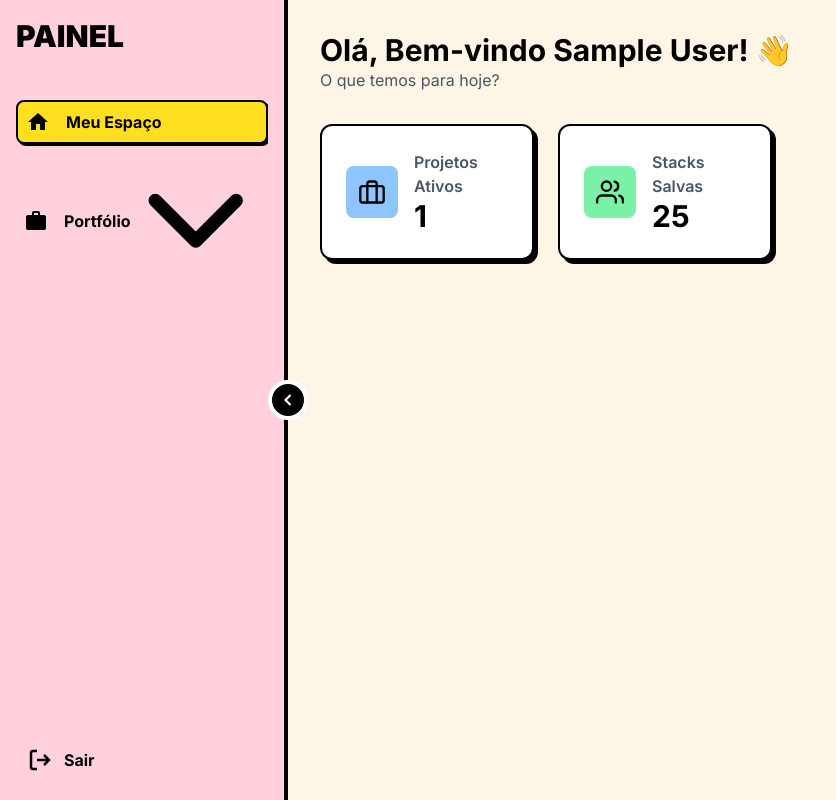
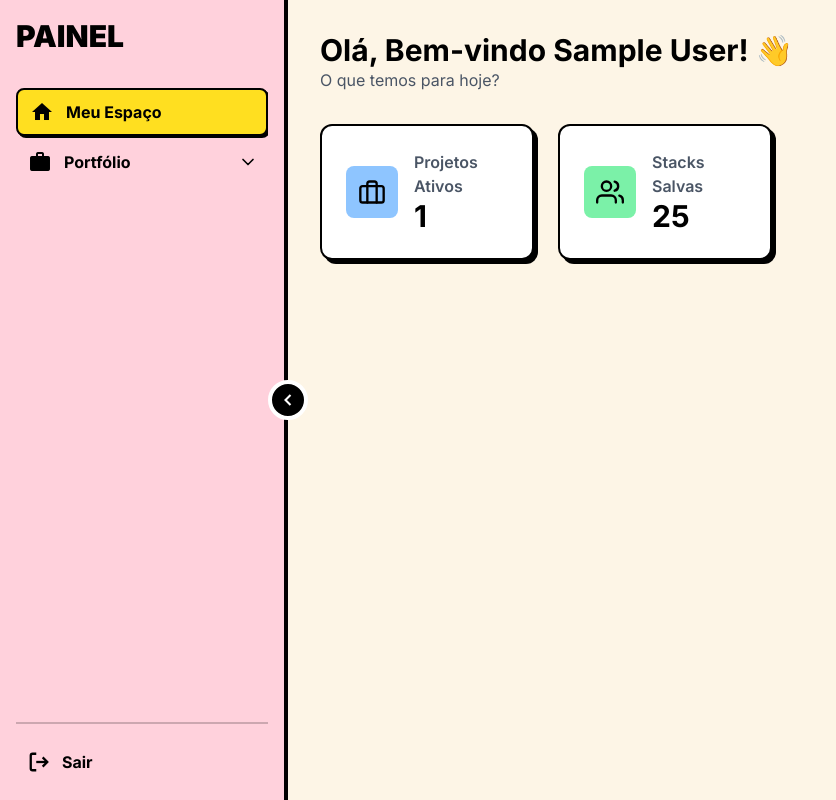
Before and after one commit to JhonatanRian/jrm-dev, a Django app: page /jrm/ in a window 1280 px wide. Shown: the whole page, without its empty margins (0-836 px from the left). Run offline with Django 5.2, Linux system fonts and the light colour scheme; the visitor is signed in with stand-in values (Sample User, id 1); data comes from the database, SQL or seed files in the repository; some libraries are stand-ins or nearby versions.

Commit message:
feat: add sidebar toggle functionality with JS and Tailwind CSS updates

```diff
--- a/core/static/js/app.js
+++ b/core/static/js/app.js
@@ -38,7 +38,7 @@ class SidebarManager {
             document.querySelectorAll('[data-submenu-list]').forEach(submenu => {
                 const hasActiveLink = submenu.querySelector('.bg-yellow-300') !== null;
                 if (hasActiveLink) {
-                    submenu.classList.remove('hidden');
+                    submenu.classList.add('open');
                     const trigger = submenu.previousElementSibling;
                     const icon = trigger.querySelector('[data-submenu-icon]');
                     if (icon) icon.classList.add('rotate-180');
@@ -60,7 +60,7 @@ class SidebarManager {
 
         if (isCollapsed) {
             document.querySelectorAll('[data-submenu-list]').forEach(submenu => {
-                submenu.classList.add('hidden');
+                submenu.classList.remove('open');
                 const icon = submenu.previousElementSibling.querySelector('[data-submenu-icon]');
                 if (icon) icon.classList.remove('rotate-180');
             });
@@ -70,12 +70,13 @@ class SidebarManager {
     handleSubmenuToggle(e, trigger) {
         if (this.sidebar.classList.contains('sidebar-collapsed')) {
             this.setSidebarState(false);
+            localStorage.setItem('sidebar-collapsed', false);
         }
 
         const submenuList = trigger.nextElementSibling;
         const submenuIcon = trigger.querySelector('[data-submenu-icon]');
 
-        if (submenuList) submenuList.classList.toggle('hidden');
+        if (submenuList) submenuList.classList.toggle('open');
         if (submenuIcon) submenuIcon.classList.toggle('rotate-180');
     }
 }
--- a/templates/components/sidebar.html
+++ b/templates/components/sidebar.html
@@ -2,53 +2,55 @@
 <aside id="sidebar"
        class="fixed top-0 left-0 h-full bg-[#FFD1DC] p-4 border-black border-r-4 transform transition-all duration-300 ease-in-out z-20 w-72">
     <div class="h-full flex flex-col">
-        <div class="flex items-center justify-between mb-10 h-10">
+        <div class="flex items-center justify-between mb-8 h-10">
             <h1 class="text-3xl font-black text-black sidebar-header-text whitespace-nowrap">PAINEL</h1>
         </div>
-        <nav class="flex-grow overflow-y-auto">
+        <nav class="flex-grow overflow-y-auto space-y-1">
 
             <a href="{% url 'core:painel' %}"
-               class="flex items-center p-2 my-1 rounded-lg transition-all duration-200 hover:bg-gray-200 {% if request.resolver_match.url_name == 'painel' %}bg-yellow-300 text-black shadow-[2px_2px_0px_rgba(0,0,0,1)] border-2 border-black{% else %}opt-menu-selected{% endif %}">
-                <i class="material-icons">home</i>
-                <span class="ml-4 font-bold sidebar-icon-text">Meu Espaço</span>
+               class="flex items-center gap-3 px-3 py-2.5 rounded-lg transition-all duration-200 hover:bg-white/50 {% if request.resolver_match.url_name == 'painel' %}bg-yellow-300 text-black shadow-[2px_2px_0px_rgba(0,0,0,1)] border-2 border-black{% endif %}">
+                <i class="material-icons text-[22px]">home</i>
+                <span class="font-bold sidebar-icon-text">Meu Espaço</span>
             </a>
 
             <!-- Gatilho do Submenu Portfólio -->
-            <div class="my-1">
+            <div>
                 <button type="button" data-submenu-trigger
-                        class="w-full flex items-center justify-between p-2 rounded-lg transition-all duration-200 hover:bg-gray-200 cursor-pointer text-black font-bold focus:outline-none">
-                    <div class="flex items-center">
-                        <i class="material-icons">work</i>
-                        <span class="ml-4 font-bold sidebar-icon-text">Portfólio</span>
+                        class="w-full flex items-center justify-between px-3 py-2.5 rounded-lg transition-all duration-200 hover:bg-white/50 cursor-pointer text-black font-bold focus:outline-none">
+                    <div class="flex items-center gap-3">
+                        <i class="material-icons text-[22px]">work</i>
+                        <span class="font-bold sidebar-icon-text">Portfólio</span>
                     </div>
-                    <svg data-submenu-icon class="w-5 h-5 transition-transform duration-200 sidebar-icon-text" xmlns="http://www.w3.org/2000/svg" fill="none" viewBox="0 0 24 24" stroke-width="2.5" stroke="currentColor">
+                    <svg data-submenu-icon class="w-4 h-4 transition-transform duration-300 ease-in-out sidebar-icon-text" xmlns="http://www.w3.org/2000/svg" fill="none" viewBox="0 0 24 24" stroke-width="2.5" stroke="currentColor">
                         <path stroke-linecap="round" stroke-linejoin="round" d="m19.5 8.25-7.5 7.5-7.5-7.5" />
                     </svg>
                 </button>
                 <!-- Lista de Links do Submenu -->
-                <div data-submenu-list class="hidden mt-1 ml-4 flex flex-col gap-1 border-l-2 border-black pl-4">
-                    <a href="{% url 'portfolio:stack_list' %}" class="flex items-center p-2 rounded-lg transition-all duration-200 hover:bg-gray-200 {% if 'stack_' in request.resolver_match.url_name and 'group_stack' not in request.resolver_match.url_name %}bg-yellow-300 text-black shadow-[2px_2px_0px_rgba(0,0,0,1)] border-2 border-black{% endif %}">
-                        <i class="material-icons text-xl">layers</i>
-                        <span class="ml-3 text-sm font-semibold sidebar-icon-text">Stacks</span>
-                    </a>
-                    <a href="{% url 'portfolio:group_stack_list' %}" class="flex items-center p-2 rounded-lg transition-all duration-200 hover:bg-gray-200 {% if 'group_stack' in request.resolver_match.url_name %}bg-yellow-300 text-black shadow-[2px_2px_0px_rgba(0,0,0,1)] border-2 border-black{% endif %}">
-                        <i class="material-icons text-xl">view_module</i>
-                        <span class="ml-3 text-sm font-semibold sidebar-icon-text">Seções Stack</span>
-                    </a>
-                    <a href="{% url 'portfolio:project_list' %}" class="flex items-center p-2 rounded-lg transition-all duration-200 hover:bg-gray-200 {% if 'project_' in request.resolver_match.url_name %}bg-yellow-300 text-black shadow-[2px_2px_0px_rgba(0,0,0,1)] border-2 border-black{% endif %}">
-                        <i class="material-icons text-xl">folder</i>
-                        <span class="ml-3 text-sm font-semibold sidebar-icon-text">Projetos</span>
-                    </a>
-                    <a href="{% url 'portfolio:configuration' %}" class="flex items-center p-2 rounded-lg transition-all duration-200 hover:bg-gray-200 {% if request.resolver_match.url_name == 'configuration' %}bg-yellow-300 text-black shadow-[2px_2px_0px_rgba(0,0,0,1)] border-2 border-black{% endif %}">
-                        <i class="material-icons text-xl">settings</i>
-                        <span class="ml-3 text-sm font-semibold sidebar-icon-text">Configurações</span>
-                    </a>
+                <div data-submenu-list class="submenu-panel overflow-hidden">
+                    <div class="ml-5 mt-1 mb-1 pl-3 border-l-3 border-black/30 space-y-0.5">
+                        <a href="{% url 'portfolio:stack_list' %}" class="flex items-center gap-2.5 px-3 py-2 rounded-md text-sm transition-all duration-200 hover:bg-white/50 {% if 'stack_' in request.resolver_match.url_name and 'group_stack' not in request.resolver_match.url_name %}bg-yellow-300 text-black shadow-[2px_2px_0px_rgba(0,0,0,1)] border-2 border-black font-bold{% else %}text-black/80 font-semibold{% endif %}">
+                            <i class="material-icons text-[18px]">layers</i>
+                            <span class="sidebar-icon-text">Stacks</span>
+                        </a>
+                        <a href="{% url 'portfolio:group_stack_list' %}" class="flex items-center gap-2.5 px-3 py-2 rounded-md text-sm transition-all duration-200 hover:bg-white/50 {% if 'group_stack' in request.resolver_match.url_name %}bg-yellow-300 text-black shadow-[2px_2px_0px_rgba(0,0,0,1)] border-2 border-black font-bold{% else %}text-black/80 font-semibold{% endif %}">
+                            <i class="material-icons text-[18px]">view_module</i>
+                            <span class="sidebar-icon-text">Seções Stack</span>
+                        </a>
+                        <a href="{% url 'portfolio:project_list' %}" class="flex items-center gap-2.5 px-3 py-2 rounded-md text-sm transition-all duration-200 hover:bg-white/50 {% if 'project_' in request.resolver_match.url_name %}bg-yellow-300 text-black shadow-[2px_2px_0px_rgba(0,0,0,1)] border-2 border-black font-bold{% else %}text-black/80 font-semibold{% endif %}">
+                            <i class="material-icons text-[18px]">folder</i>
+                            <span class="sidebar-icon-text">Projetos</span>
+                        </a>
+                        <a href="{% url 'portfolio:configuration' %}" class="flex items-center gap-2.5 px-3 py-2 rounded-md text-sm transition-all duration-200 hover:bg-white/50 {% if request.resolver_match.url_name == 'configuration' %}bg-yellow-300 text-black shadow-[2px_2px_0px_rgba(0,0,0,1)] border-2 border-black font-bold{% else %}text-black/80 font-semibold{% endif %}">
+                            <i class="material-icons text-[18px]">settings</i>
+                            <span class="sidebar-icon-text">Configurações</span>
+                        </a>
+                    </div>
                 </div>
             </div>
         </nav>
-        <div class="mt-auto flex-shrink-0">
-            <a href="#" class="flex items-center gap-3 p-3 font-bold hover:bg-white/50 rounded-md transition-colors">
-                <svg xmlns="http://www.w3.org/2000/svg" width="24" height="24" viewBox="0 0 24 24" fill="none"
+        <div class="mt-auto flex-shrink-0 pt-4 border-t-2 border-black/20">
+            <a href="#" class="flex items-center gap-3 px-3 py-2.5 font-bold hover:bg-white/50 rounded-lg transition-colors">
+                <svg xmlns="http://www.w3.org/2000/svg" width="22" height="22" viewBox="0 0 24 24" fill="none"
                      stroke="currentColor" stroke-width="2.5" class="flex-shrink-0">
                     <path d="M9 21H5a2 2 0 0 1-2-2V5a2 2 0 0 1 2-2h4"></path>
                     <polyline points="16 17 21 12 16 7"></polyline>
```
Also changed, not shown: core/static/css/src/input.css (+18 -8 lines), core/static/css/app.css.
